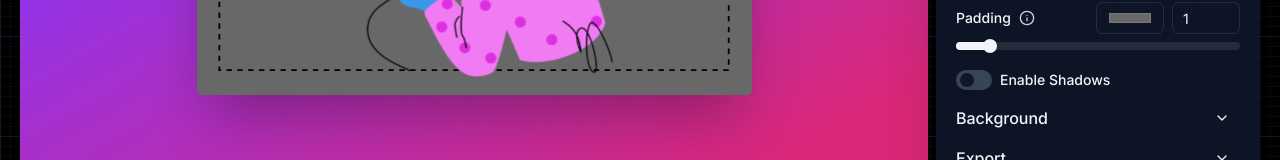
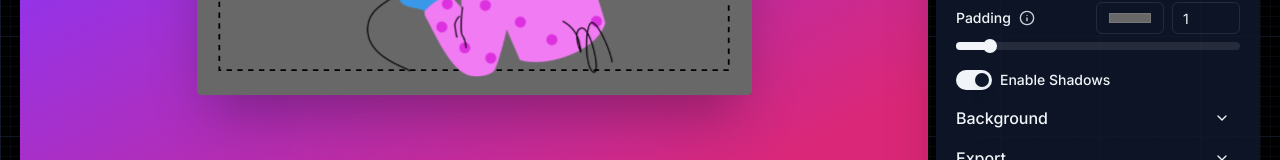
Before and after one commit to webscopeio/screenshot, a Next.js app: page / in a window 1280 px wide. Shown: the part 464-624 px from the top of the page. Built offline with nearby package versions, Linux system fonts and the light colour scheme.

Commit message:
Enable value for Shadows Component

```diff
--- a/src/components/settings/Settings.tsx
+++ b/src/components/settings/Settings.tsx
@@ -66,7 +66,7 @@ export const Settings = ({
               setInsetColor={setInsetColor}
               setInsetPadding={setInsetPadding}
             />
-            <Shadows toggleShadows={toggleShadows} />
+            <Shadows settings={settings} toggleShadows={toggleShadows} />
           </AccordionContent>
         </AccordionItem>
         <AccordionItem value="background">
--- a/src/components/settings/Shadows.tsx
+++ b/src/components/settings/Shadows.tsx
@@ -3,8 +3,10 @@ import { Switch } from "@components/ui/Switch";
 import { Settings } from "@config/defaults";
 
 export const Shadows = ({
+  settings,
   toggleShadows,
 }: {
+  settings: Settings;
   toggleShadows: (v: Settings["enableShadows"]) => void;
 }) => {
   return (
@@ -12,6 +14,7 @@ export const Shadows = ({
       <div className="flex items-center gap-2">
         <Switch
           id="shadow"
+          checked={settings.enableShadows}
           onCheckedChange={(v: boolean) => toggleShadows(v)}
         />
         <Label htmlFor="shadow">Enable Shadows</Label>
```
